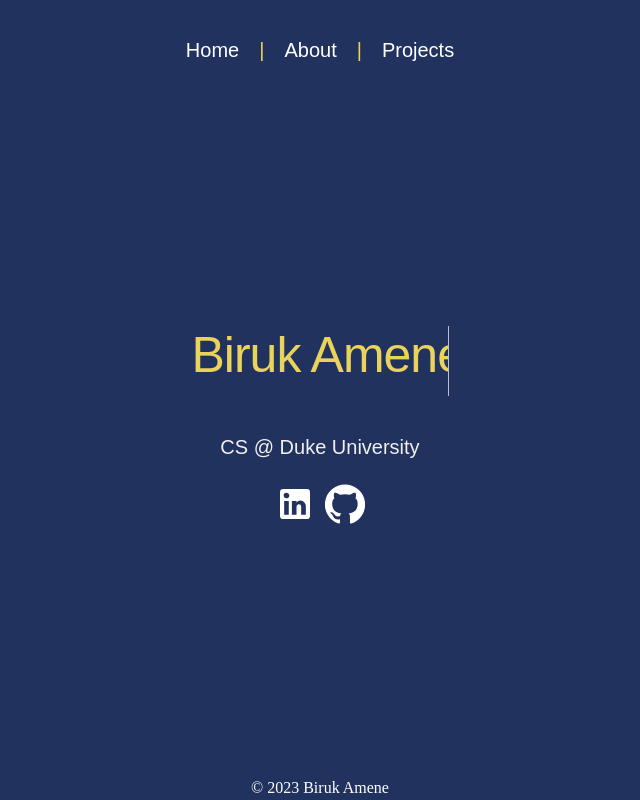
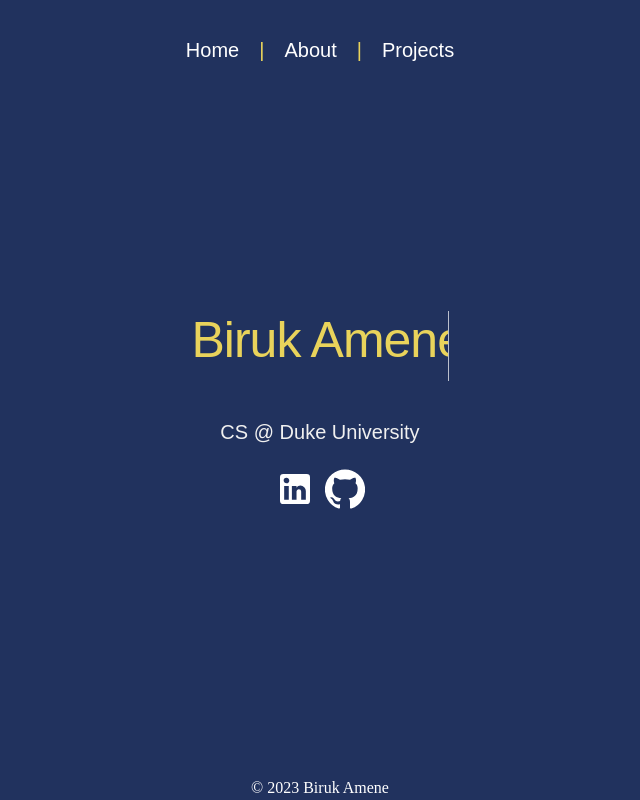
Before and after one commit to bsamene/biruk-portfolio, a React (Create React App) app: page /biruk-portfolio/homepage in a window 1280 px wide. Shown: the whole page, without its empty margins (320-960 px from the left). Built offline with nearby package versions, Linux system fonts and the light colour scheme.

Commit message:
last home margin adjustment

```diff
--- a/src/styles/Home.css
+++ b/src/styles/Home.css
@@ -70,5 +70,5 @@
   }
 
 .logos {
-  margin-bottom: 40px;
+  margin-bottom: 70px;
 }
```
